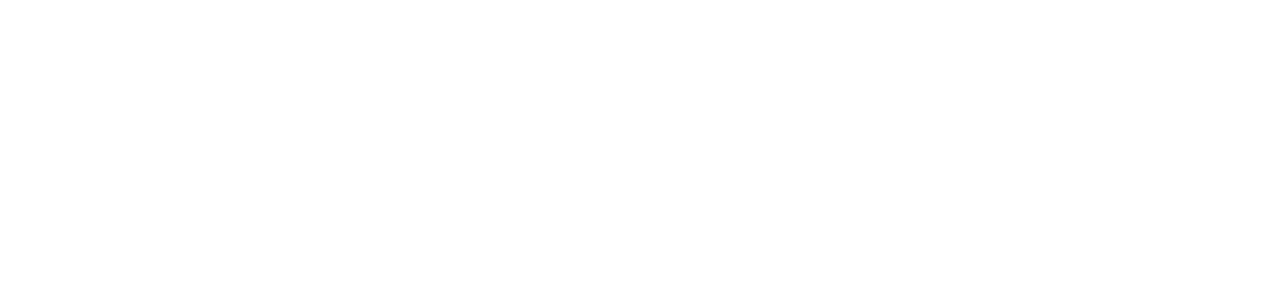
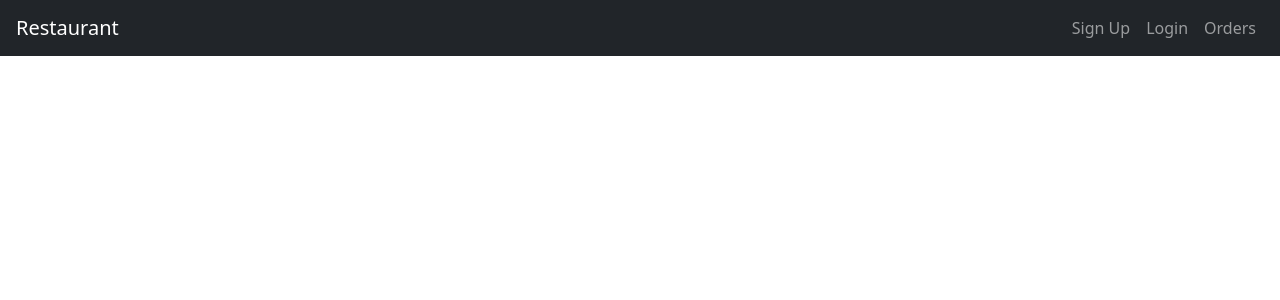
Before and after one commit to MatthewA15/DB-Web-App, a React (Create React App) app in the folder frontend/: page / in a window 1280 px wide. Before the commit this address had no page. Shown: the top 300 px of the page. Built offline with nearby package versions, Linux system fonts and the light colour scheme.

Commit message:
Updated app.js to use Navbar

```diff
--- a/frontend/src/App.js
+++ b/frontend/src/App.js
@@ -3,15 +3,19 @@
 import Login from './components/Login';
 import Signup from './components/Signup';
 import Orders from './components/Orders';
+import Navbar from './components/Navbar';
 
 function App() {
   return (
     <Router>
-      <Routes>
-        <Route path="/login" element={<Login />} />
-        <Route path="/signup" element={<Signup />} />
-        <Route path="/orders" element={<Orders />} />
-      </Routes>
+      <Navbar />
+      <div className="container mt-4">
+        <Routes>
+          <Route path="/login" element={<Login />} />
+          <Route path="/signup" element={<Signup />} />
+          <Route path="/orders" element={<Orders />} />
+        </Routes>
+      </div>
     </Router>
   );
 }
```
